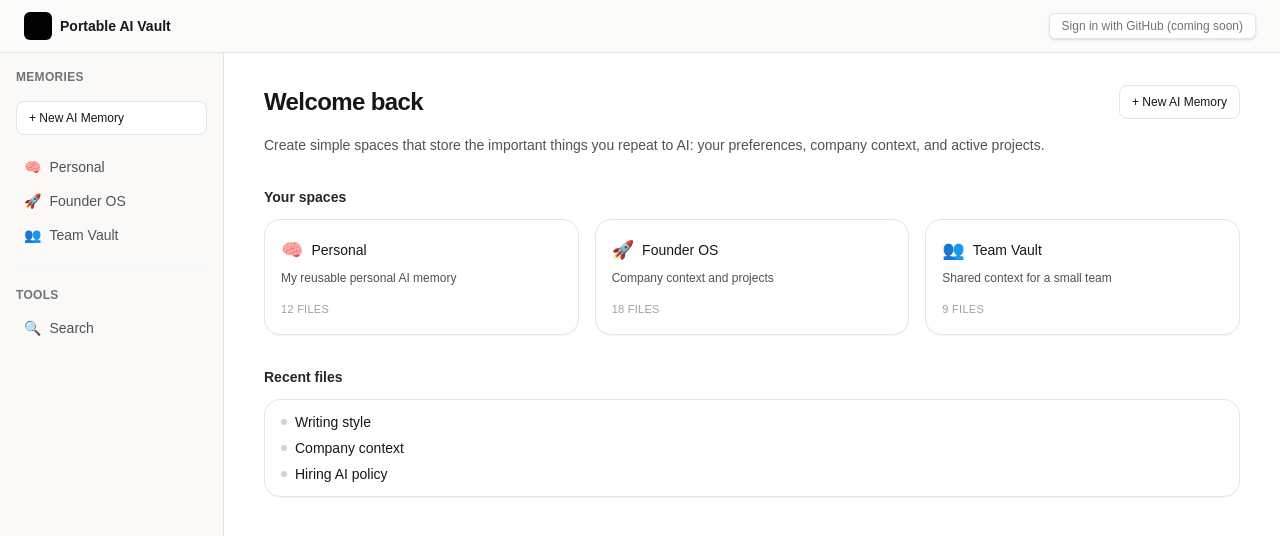
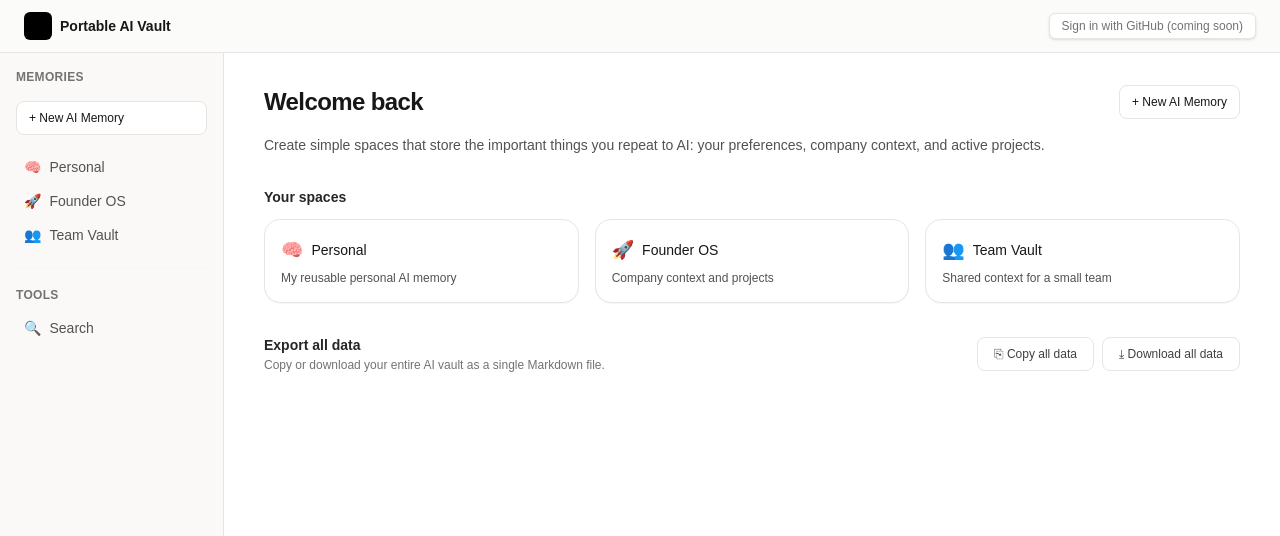
Before and after one commit to Kukomoo/portable-ai-vault-template, a Next.js app in the folder ai-vault-appp/: page / in a window 1280 px wide. Shown: the top 536 px of the page. Built offline with nearby package versions, Linux system fonts and the light colour scheme.

Commit message:
feat: add Export all data section with DownloadAllButton to home page
Removed mock memories and recent files sections, updated to use the memories array for rendering links.

```diff
--- a/ai-vault-appp/app/page.tsx
+++ b/ai-vault-appp/app/page.tsx
@@ -1,32 +1,31 @@
 // app/page.tsx
-const mockMemories = [
+import Link from 'next/link';
+import DownloadAllButton from '@/app/components/DownloadAllButton';
+
+const memories = [
   {
     icon: '🧠',
     name: 'Personal',
+    slug: 'personal',
     description: 'My reusable personal AI memory',
-    files: 12,
   },
   {
     icon: '🚀',
     name: 'Founder OS',
+    slug: 'founder-os',
     description: 'Company context and projects',
-    files: 18,
   },
   {
     icon: '👥',
     name: 'Team Vault',
+    slug: 'team-vault',
     description: 'Shared context for a small team',
-    files: 9,
   },
 ];
 
-const recentFiles = [
-  'Writing style',
-  'Company context',
-  'Hiring AI policy',
-];
+export default function HomePage() {
+  const vaultList = memories.map((m) => ({ name: m.name, slug: m.slug }));
 
-export default function HomePage() {
   return (
     <div className="mx-auto flex max-w-5xl flex-col gap-8">
       <section className="space-y-4">
@@ -47,10 +46,11 @@ export default function HomePage() {
       <section className="space-y-3">
         <h2 className="text-sm font-semibold text-neutral-800">Your spaces</h2>
         <div className="grid gap-4 md:grid-cols-3">
-          {mockMemories.map((m) => (
-            <div
-              key={m.name}
-              className="flex flex-col justify-between rounded-2xl border border-[#e7e5e4] bg-white px-4 py-4 text-sm shadow-[0_1px_0_rgba(15,23,42,0.03)]"
+          {memories.map((m) => (
+            <Link
+              key={m.slug}
+              href={`/memory/${m.slug}`}
+              className="flex flex-col justify-between rounded-2xl border border-[#e7e5e4] bg-white px-4 py-4 text-sm shadow-[0_1px_0_rgba(15,23,42,0.03)] hover:border-neutral-300 transition-colors"
             >
               <div className="space-y-1.5">
                 <div className="flex items-center gap-2">
@@ -59,27 +59,20 @@ export default function HomePage() {
                 </div>
                 <p className="text-xs text-neutral-600">{m.description}</p>
               </div>
-              <div className="mt-4 text-[11px] uppercase tracking-wide text-neutral-400">
-                {m.files} files
-              </div>
-            </div>
+            </Link>
           ))}
         </div>
       </section>
 
       <section className="space-y-3">
-        <h2 className="text-sm font-semibold text-neutral-800">
-          Recent files
-        </h2>
-        <div className="rounded-2xl border border-[#e7e5e4] bg-white px-4 py-3 text-sm shadow-[0_1px_0_rgba(15,23,42,0.03)]">
-          <ul className="space-y-1.5">
-            {recentFiles.map((name) => (
-              <li key={name} className="flex items-center gap-2">
-                <span className="h-1.5 w-1.5 rounded-full bg-neutral-300" />
-                <span>{name}</span>
-              </li>
-            ))}
-          </ul>
+        <div className="flex items-center justify-between">
+          <div>
+            <h2 className="text-sm font-semibold text-neutral-800">Export all data</h2>
+            <p className="text-xs text-neutral-500 mt-0.5">
+              Copy or download your entire AI vault as a single Markdown file.
+            </p>
+          </div>
+          <DownloadAllButton vaults={vaultList} />
         </div>
       </section>
     </div>
```
